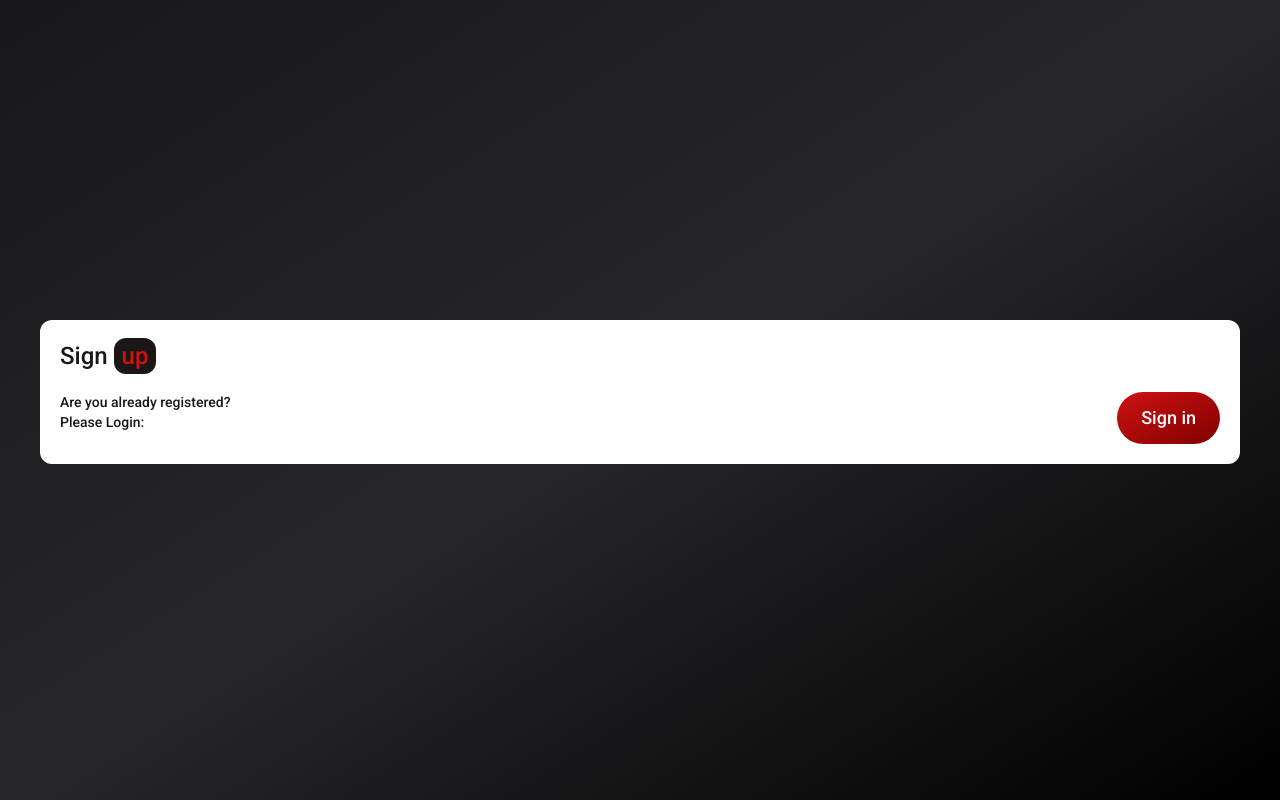
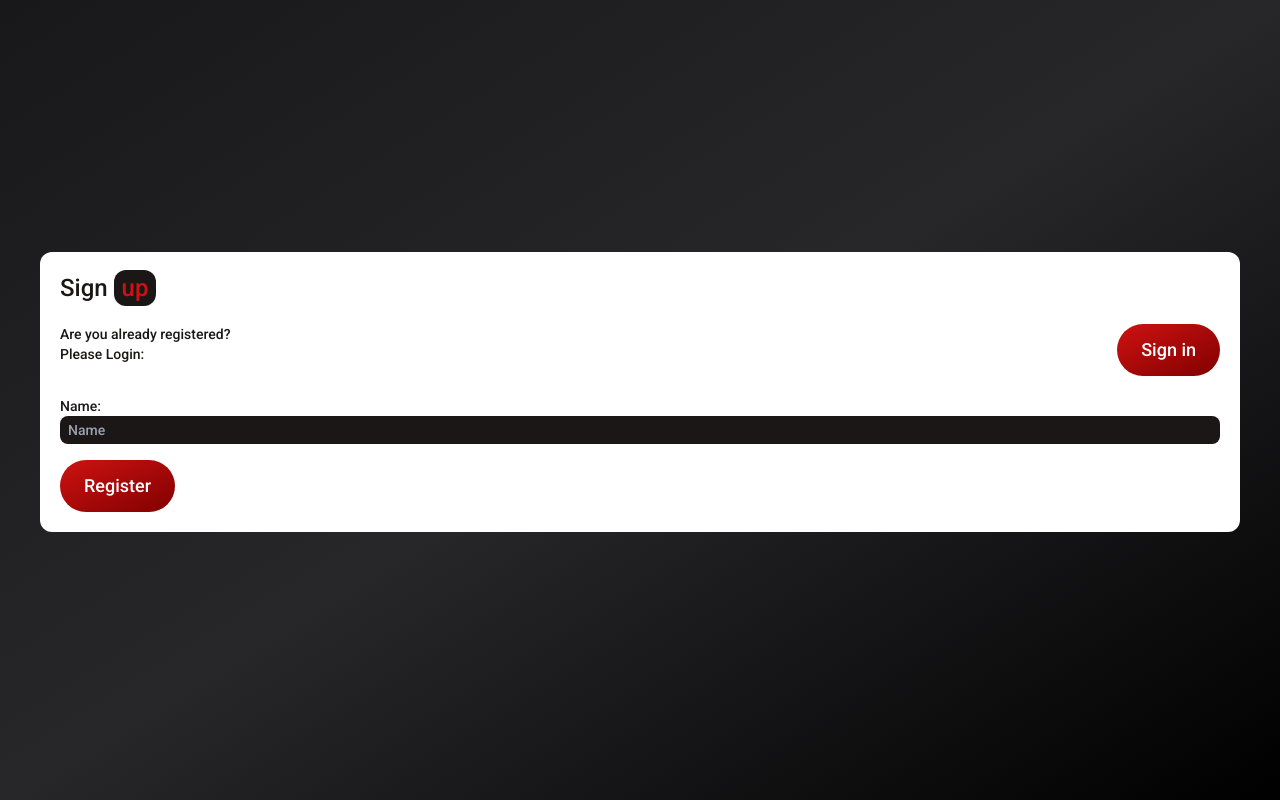
Before and after one commit to SantiagoMorais/daily-diet-frontend, a React (Vite) app: page /sign-up in a window 1280 px wide. Built offline with nearby package versions, Linux system fonts and the light colour scheme.

Commit message:
configuring signup form

```diff
--- a/package.json
+++ b/package.json
@@ -21,6 +21,7 @@
     "dotenv": "^16.4.5",
     "react": "^18.3.1",
     "react-dom": "^18.3.1",
+    "react-hook-form": "^7.53.1",
     "react-router-dom": "^6.27.0",
     "zod": "^3.23.8"
   },
@@ -43,7 +44,6 @@
     "postcss": "^8.4.47",
     "prettier": "^3.3.3",
     "prettier-plugin-tailwindcss": "^0.6.8",
-    "react-hook-form": "^7.53.1",
     "tailwind-merge": "^2.5.4",
     "tailwind-variants": "^0.2.1",
     "tailwindcss": "^3.4.14",
--- a/src/components/signUp/index.tsx
+++ b/src/components/signUp/index.tsx
@@ -1,5 +1,6 @@
 import { button } from "@styles/index";
 import { Link } from "react-router-dom";
+import { SignUpForm } from "./signUpForm";
 
 export const SignUp = () => {
   return (
@@ -19,6 +20,8 @@ export const SignUp = () => {
             Sign in
           </Link>
         </div>
+
+        <SignUpForm />
       </div>
     </div>
   );
--- /dev/null
+++ b/src/components/signUp/signUpForm/index.tsx
@@ -0,0 +1,60 @@
+import { useForm } from "react-hook-form";
+import { z } from "zod";
+import { zodResolver } from "@hookform/resolvers/zod";
+import { button } from "@styles/index";
+
+const registerNewUser = z
+  .object({
+    name: z.string().min(2, "The name must have at least 2 letters."),
+    email: z.string().email(),
+    password: z.string().min(6).max(15),
+    repeatPassword: z.string().min(6).max(15),
+  })
+  .refine((data) => data.password === data.repeatPassword, {
+    message: "The passwords not match",
+    path: ["repeatPassword"],
+  })
+  .refine((data) => data.name.includes(" "), {
+    message: "Please, fill in the name field at least your name and last name.",
+    path: ["name"],
+  });
+
+type IRegisterNewUser = z.infer<typeof registerNewUser>;
+
+export const SignUpForm = () => {
+  const {
+    register,
+    handleSubmit,
+    formState: { errors },
+  } = useForm<IRegisterNewUser>({
+    resolver: zodResolver(registerNewUser),
+  });
+
+  const handleRegisterUser = async (data: IRegisterNewUser) => {
+    const { email, name, password, repeatPassword } = data;
+  };
+
+  return (
+    <form className="" onSubmit={handleSubmit(handleRegisterUser)}>
+      <label htmlFor="name">
+        Name:
+        <input
+          type="text"
+          id="name"
+          placeholder="Name"
+          className="w-full rounded-lg bg-bg px-2 py-1 text-white"
+          {...register("name")}
+        />
+      </label>
+      {errors.name && (
+        <p className="text-sm text-primary py-2">{errors.name.message}</p>
+      )}
+      <button
+        type="submit"
+        className={button({ color: "secondary", className: "mt-4" })}
+      >
+        Register
+      </button>
+    </form>
+  );
+};
```
Also changed, not shown: 1 other file (tests, documents, lock files or other folders).
